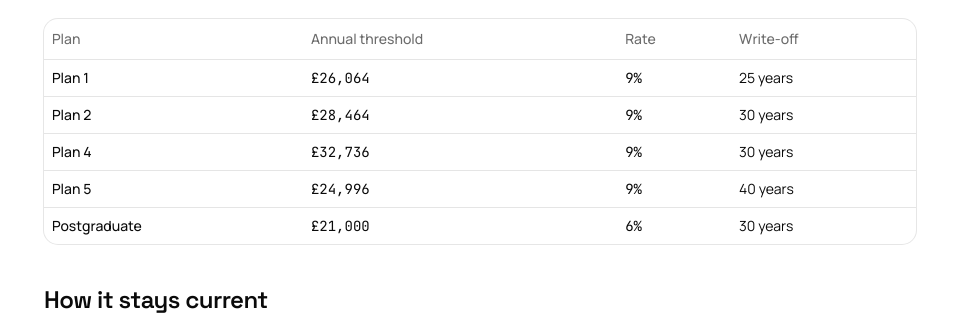
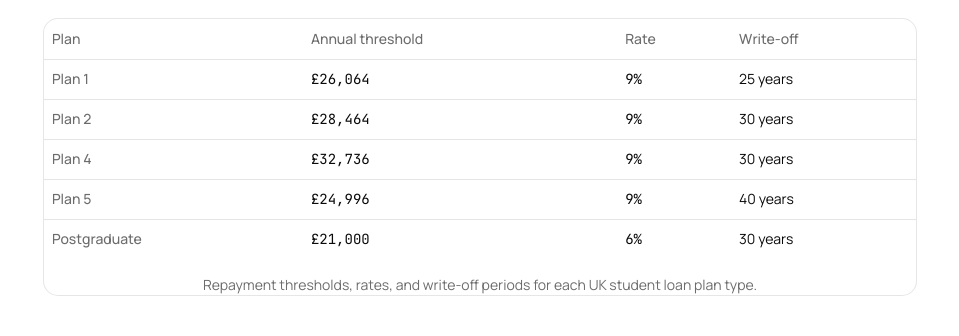
Before and after one commit to QingqiShi/uk-student-loan-study, a Next.js app: page /our-data in a window 1280 px wide. Shown: the part 569-905 px from the top of the page, without its empty margins (160-1119 px from the left). Built offline with nearby package versions, Linux system fonts and the light colour scheme.

Commit message:
fix: add table caption and scope attributes for screen readers

```diff
--- a/src/components/our-data/OurDataPage.tsx
+++ b/src/components/our-data/OurDataPage.tsx
@@ -24,6 +24,7 @@ import {
 import {
   Table,
   TableBody,
+  TableCaption,
   TableCell,
   TableHead,
   TableHeader,
@@ -219,18 +220,22 @@ export function OurDataPage() {
           {/* Plan table */}
           <ScrollFadeWrapper className="rounded-xl ring-1 ring-foreground/10">
             <Table>
+              <TableCaption>
+                Repayment thresholds, rates, and write-off periods for each UK
+                student loan plan type.
+              </TableCaption>
               <TableHeader>
                 <TableRow>
-                  <TableHead>Plan</TableHead>
-                  <TableHead>Annual threshold</TableHead>
-                  <TableHead>Rate</TableHead>
-                  <TableHead>Write-off</TableHead>
+                  <TableHead scope="col">Plan</TableHead>
+                  <TableHead scope="col">Annual threshold</TableHead>
+                  <TableHead scope="col">Rate</TableHead>
+                  <TableHead scope="col">Write-off</TableHead>
                 </TableRow>
               </TableHeader>
               <TableBody>
                 {plans.map((p) => (
                   <TableRow key={p.label}>
-                    <TableCell className="font-medium">{p.label}</TableCell>
+                    <TableHead scope="row">{p.label}</TableHead>
                     <TableCell className="font-mono tabular-nums">
                       {formatGBP(p.threshold)}
                     </TableCell>
```
